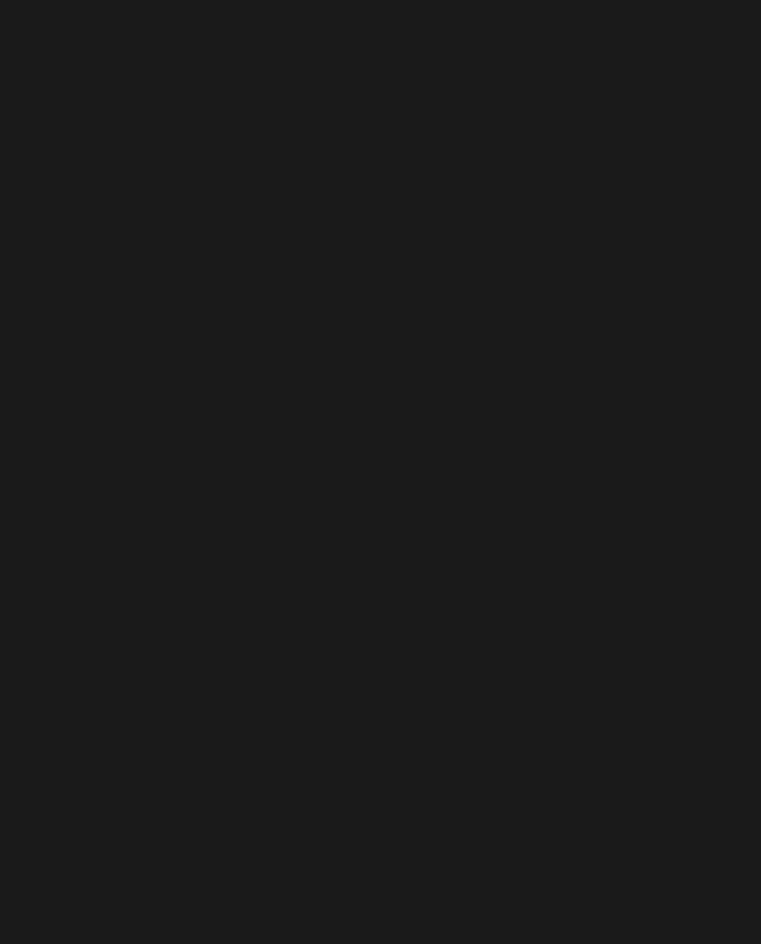
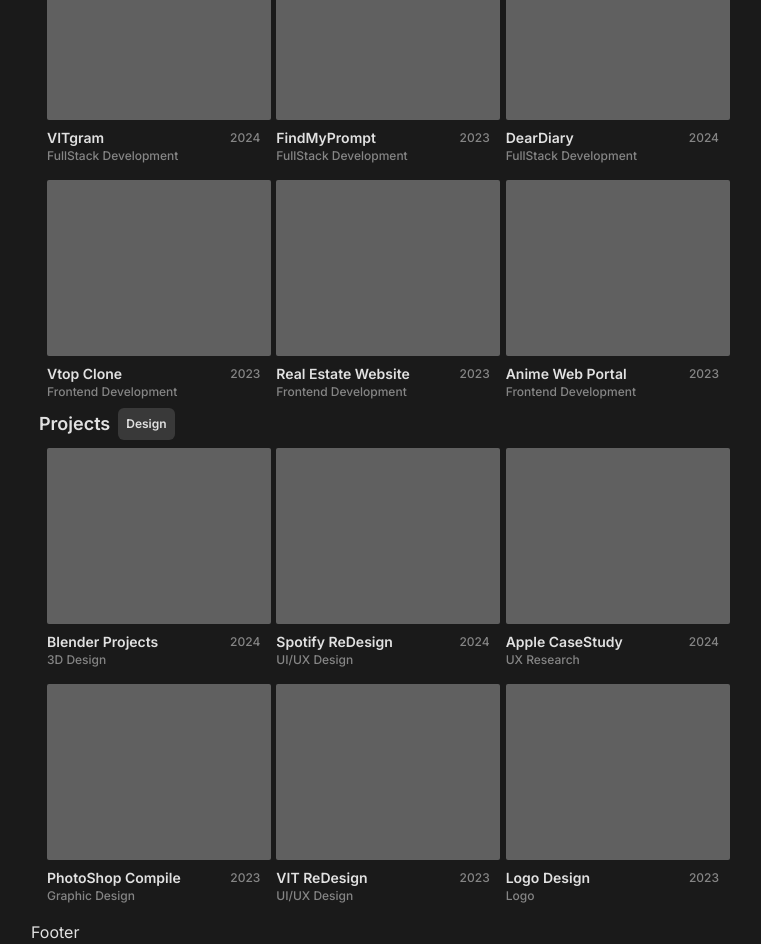
Before and after one commit to TenzDelek/Portfolio, a Next.js app: page / in a window 1280 px wide. Shown: the part 960-1904 px from the top of the page, without its empty margins (257-1018 px from the left). Before the commit the page ends 912 px from the top, so only its background shows below. Built offline with nearby package versions, Linux system fonts and the light colour scheme.

Commit message:
project section with json

```diff
--- a/src/app/page.jsx
+++ b/src/app/page.jsx
@@ -1,5 +1,6 @@
 import Biocard from "@/components/Card/Biocard";
 import About from "@/components/Pages/About/About";
+import Projects from "@/components/Pages/Projects/Projects";
 
 export default function Home() {
   return (
@@ -17,6 +18,10 @@ export default function Home() {
       <About/>
       </div>
 
+     <div className=" p-2 w-full">
+      <Projects domains="Development"/>
+      <Projects domains="Design"/>
+     </div>
     </div>
 
   );
--- a/src/components/Card/Biocard.jsx
+++ b/src/components/Card/Biocard.jsx
@@ -7,7 +7,7 @@ const Biocard = () => {
     <div className='  bg-[#292929] flex w-full h-full rounded-xl'>
         <div className=' flex-1  md:flex lg:items-center max-lg:mt-7 hidden justify-center '>
             <div className='relative  lg:h-[180px] lg:w-[160px] md:h-[150px] md:w-[140px]'>
-            <Image draggable="false" className='rounded-xl ' src="/profile.png" fill/>
+            <Image draggable="false"  className='rounded-xl ' src="/profile.png" fill/>
             </div>
 
         </div>
--- /dev/null
+++ b/src/components/Card/ProjectCard.jsx
@@ -0,0 +1,19 @@
+import React from 'react'
+
+const ProjectCard = ({date,type,title}) => {
+  return (
+    <div className=' p-2 w-full md:hover:bg-[#1A1A1A] hover:bg-[#292929] transition'>
+        <div className={`relative hidden md:flex  bg-[#606060] h-44 rounded-sm w-56 `}>
+            {/* for image */}
+        </div>
+        <div className=' flex justify-between items-center'>
+        <p className=' text-sm font-semibold mt-2'>{title}</p>
+        <p className=' text-xs font-medium text-[#858585] mt-2'> {date}</p>
+        </div>
+
+        <p className=' text-xs font-medium text-[#858585]'>{type}</p>
+        </div>
+  )
+}
+
+export default ProjectCard
--- a/src/components/Pages/About/About.jsx
+++ b/src/components/Pages/About/About.jsx
@@ -1,3 +1,4 @@
+import TextCard from "@/components/TextCard/TextCard";
 import React from "react";
 
 const About = () => {
@@ -5,10 +6,10 @@ const About = () => {
     <div className=" text-left  font-bold">
       HELLO VISITORS,
       <p className="mt-4 font-medium md:text-base text-sm md:leading-8 leading-7 ">
-        My Name is Tenzin Delek, A <span className=" m-2 text-sm bg-[#393939] transition hover:bg-[#292929] p-2 rounded-md">Tibetan </span>Living in India. have a great
+        My Name is Tenzin Delek, A <TextCard name="Tibetan" />Living in India. have a great
         interest in both the field of Design and Development. My passion
         resonate in both of my academic excellence and the projects that I have
-        made till now.  <span className=" mr-2 text-sm bg-[#393939] transition hover:bg-[#292929] p-2 rounded-md">Self learned </span>
+        made till now.  <TextCard name="Self Learned" />
         Driven by self-learning and intrinsic motivation, I have honed my abilities and cultivated a strong work ethic. I take pride in my ability to independently
         pursue knowledge and apply it effectively in my projects. <br/>
         Thanks for Stopping by!
--- /dev/null
+++ b/src/components/Pages/Projects/Projects.jsx
@@ -0,0 +1,26 @@
+import ProjectCard from '@/components/Card/ProjectCard'
+import TextCard from '@/components/TextCard/TextCard'
+import React from 'react'
+import devdatas from '@/data/Project.json'
+import desdatas from '@/data/Design.json'
+const Projects = ({domains}) => {
+  const data= domains ==="Development"?devdatas:desdatas
+  return (
+    <div className=' flex flex-col'>
+    <div className=' flex items-center'>
+        <p className=' font-semibold text-lg mr-2 '> Projects</p>
+        <TextCard name={domains} />
+    </div>
+    <div className=' grid lg:grid-cols-3 md:grid-cols-2 grid-cols-1'>
+        {data.map((item)=>
+        <div className='' key={item.title}>
+             <ProjectCard title={item.title} date={item.date} type={item.type}/>
+        </div>
+
+       )}
+        </div>
+    </div>
+  )
+}
+
+export default Projects
--- /dev/null
+++ b/src/components/TextCard/TextCard.jsx
@@ -0,0 +1,11 @@
+import React from "react";
+
+const TextCard = ({name}) => {
+  return (
+    <span className=" mr-2 text-xs font-semibold bg-[#393939] transition hover:bg-[#292929] p-2 rounded-md">
+      {name}
+    </span>
+  );
+};
+
+export default TextCard;
--- /dev/null
+++ b/src/data/Design.json
@@ -0,0 +1,33 @@
+[
+    {
+        "title":"Blender Projects",
+        "type":"3D Design",
+        "date":"2024"
+    },
+    {
+        "title":"Spotify ReDesign",
+        "type":"UI/UX Design",
+        "date":"2024"
+    },
+    {
+        "title":"Apple CaseStudy",
+        "type":"UX Research",
+        "date":"2024"
+    },
+    {
+        "title":"PhotoShop Compile",
+        "type":"Graphic Design",
+        "date":"2023"
+    },
+    {
+        "title":"VIT ReDesign",
+        "type":"UI/UX Design",
+        "date":"2023"
+    },
+    {
+        "title":"Logo Design",
+        "type":"Logo",
+        "date":"2023"
+    }
+
+]
--- /dev/null
+++ b/src/data/Project.json
@@ -0,0 +1,33 @@
+[
+    {
+        "title":"VITgram",
+        "type":"FullStack Development",
+        "date":"2024"
+    },
+    {
+        "title":"FindMyPrompt",
+        "type":"FullStack Development",
+        "date":"2023"
+    },
+    {
+        "title":"DearDiary",
+        "type":"FullStack Development",
+        "date":"2024"
+    },
+    {
+        "title":"Vtop Clone",
+        "type":"Frontend Development",
+        "date":"2023"
+    },
+    {
+        "title":"Real Estate Website",
+        "type":"Frontend Development",
+        "date":"2023"
+    },
+    {
+        "title":"Anime Web Portal",
+        "type":"Frontend Development",
+        "date":"2023"
+    }
+
+]
```
